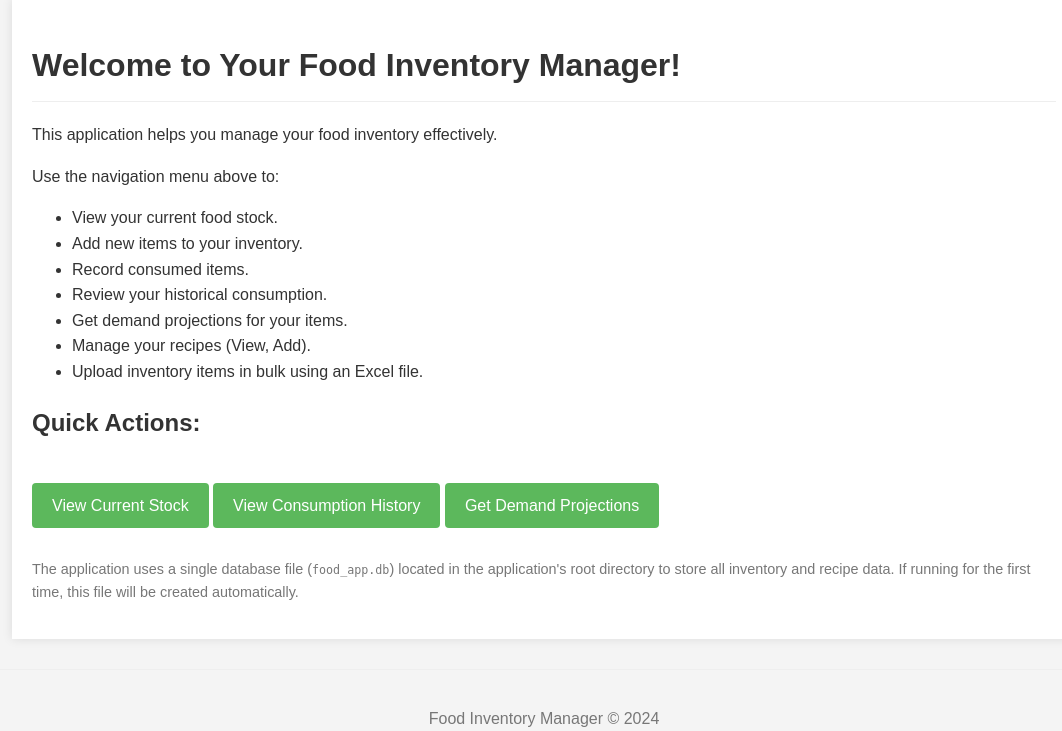
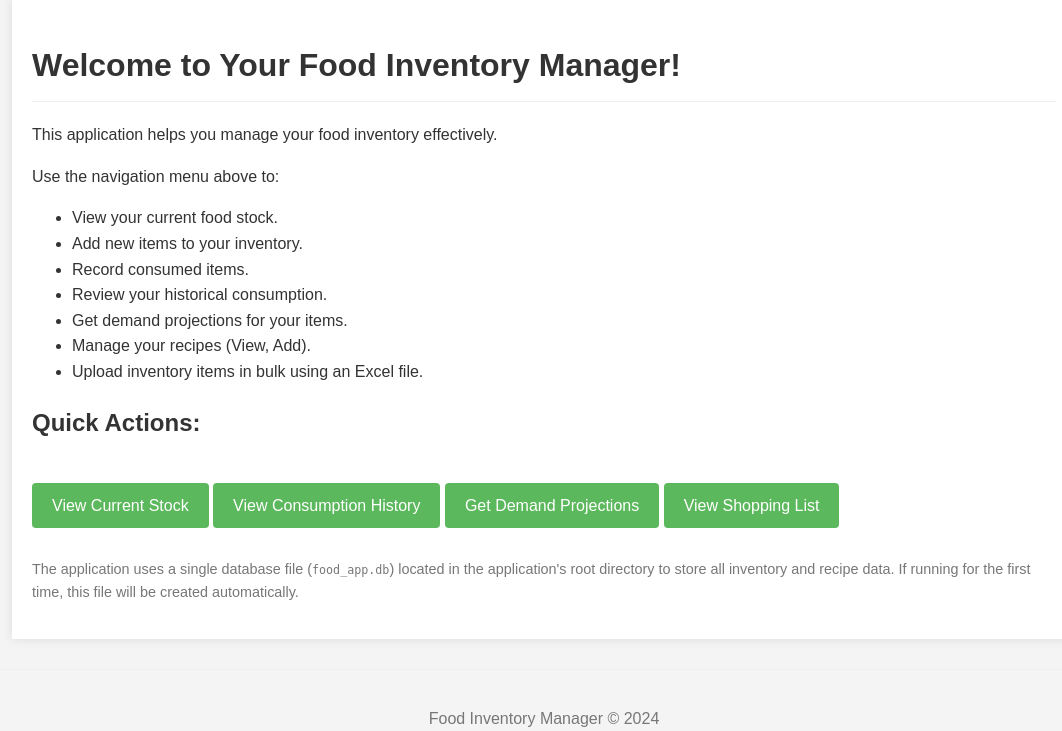
Before and after one commit to Mikeymac75/PIM, a Flask app: page / in a window 1280 px wide. Shown: the part 154-885 px from the top of the page, without its empty margins (96-1158 px from the left). Run offline with Flask 3, Linux system fonts and the light colour scheme.

Commit message:
feat: Add link to Shopping List on home page
This commit adds a direct link to the "Shopping List" page from the main home page (`home.html`).
The link is included in the "Quick Actions" section for easy user access.

```diff
--- a/templates/home.html
+++ b/templates/home.html
@@ -24,6 +24,7 @@
         <a href="{{ url_for('current_inventory_view') }}" class="nav-link-button">View Current Stock</a>
         <a href="{{ url_for('historical_inventory_view') }}" class="nav-link-button">View Consumption History</a>
         <a href="{{ url_for('projections_view') }}" class="nav-link-button">Get Demand Projections</a>
+        <a href="{{ url_for('shopping_list_view') }}" class="nav-link-button">View Shopping List</a>
     </p>
 
     <p style="margin-top: 30px; font-size: 0.9em; color: #777;">
```
